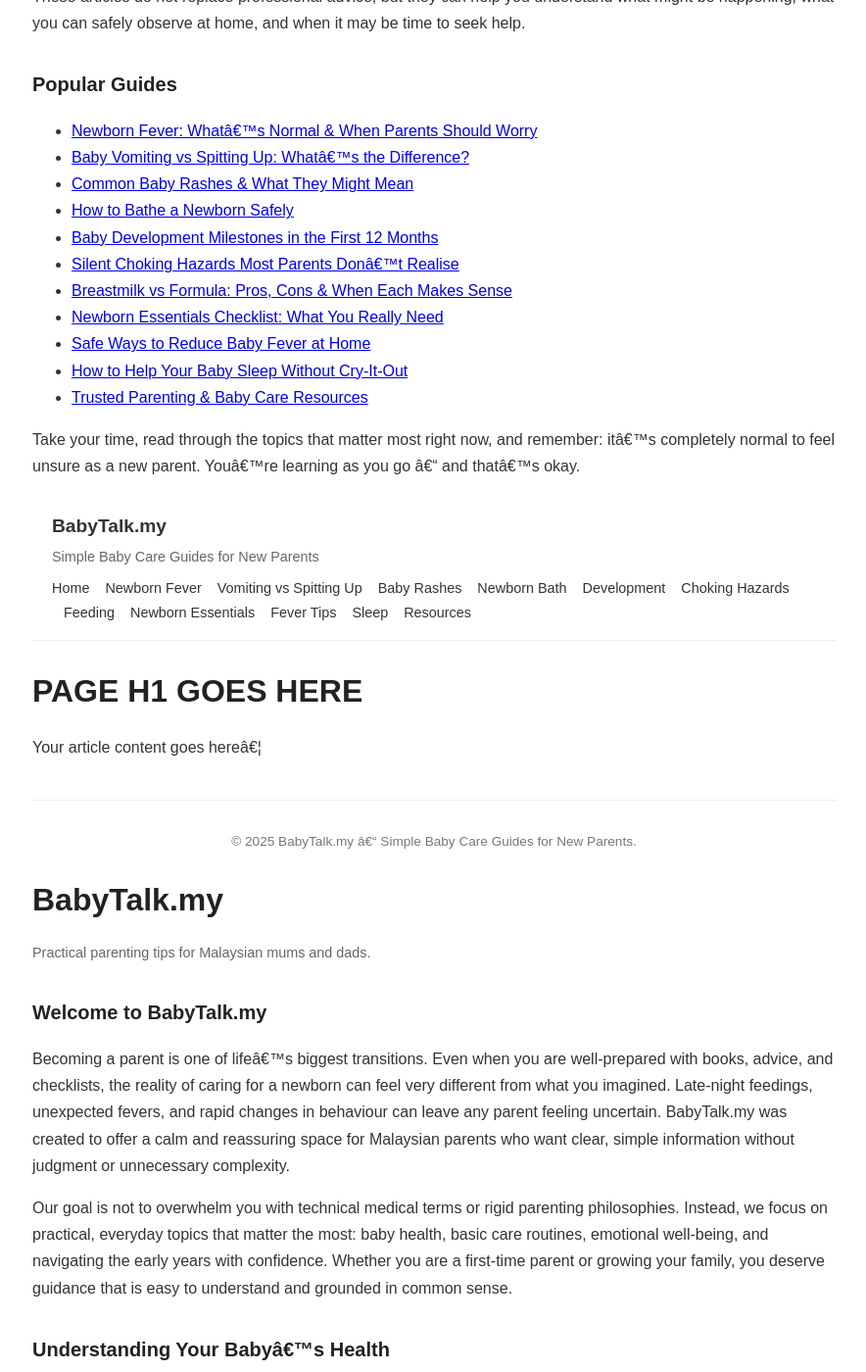
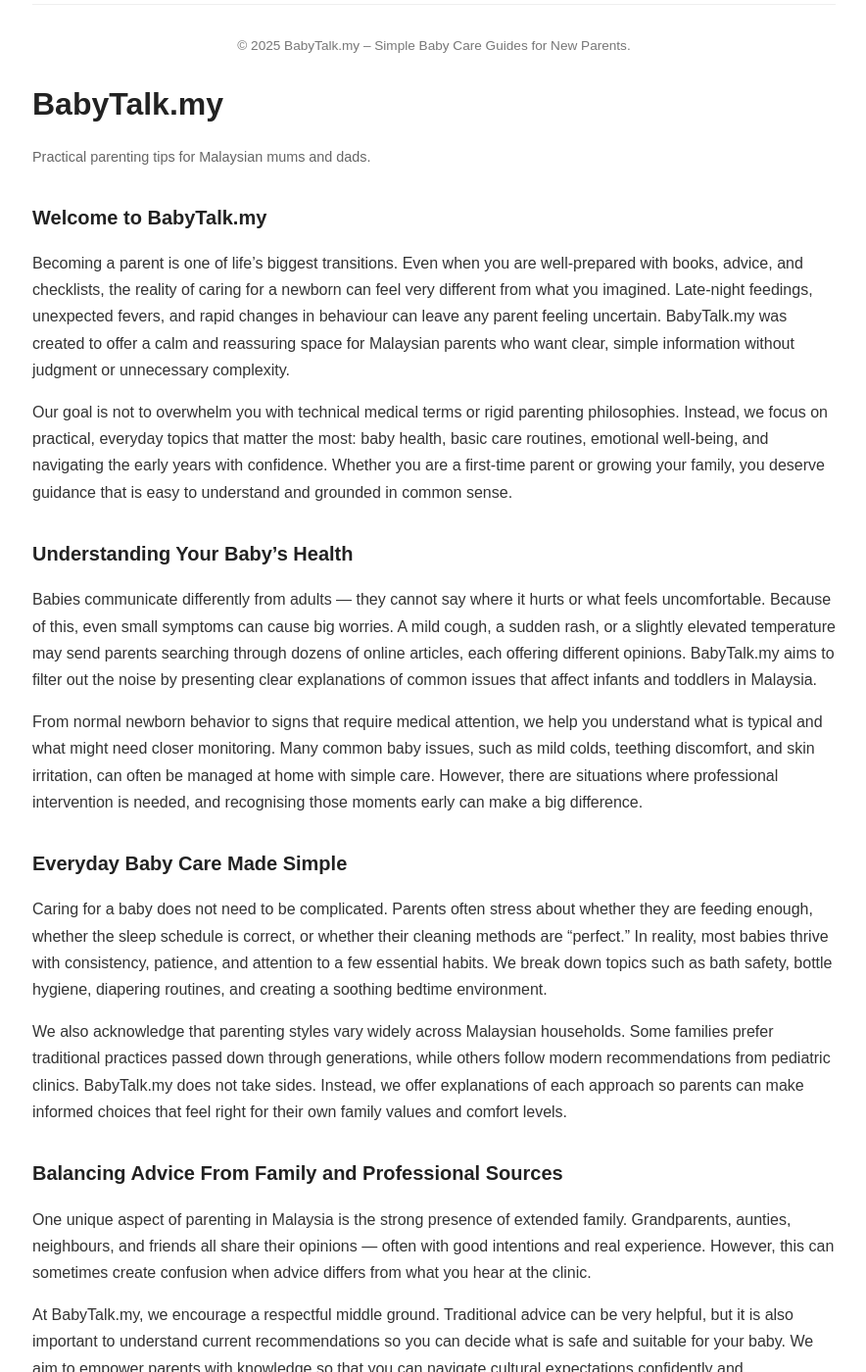
Before and after one commit to simyan-creator/babytalk, a Jekyll site: the page index.html, which Jekyll copies as it is, in a window 1280 px wide and 1400 px high, scrolled down 225 px. Shown: the whole window at 98% size, without its empty margins (197-1081 px from the left). Built offline with Jekyll 4.4.1, drawn with Linux system fonts in a browser that asks for light colours; some of the changed text lies outside the part shown.

Commit message:
Update index.html

```diff
--- a/index.html
+++ b/index.html
@@ -1,41 +1,3 @@
-<title>BabyTalk.my – Simple Baby Care Guides for New Parents</title>
-<meta name="description" content="BabyTalk.my shares simple, practical baby care guides for new parents, including newborn fever, feeding, sleep, rashes and everyday safety." />
-
-<main>
-  <h1>Welcome to BabyTalk.my</h1>
-
-  <p>
-    BabyTalk.my is a simple collection of baby care guides written in plain language for new parents.
-    Here you’ll find easy-to-follow explanations on common worries in the first year of life – from fever and rashes
-    to sleep, feeding and everyday safety.
-  </p>
-
-  <p>
-    These articles do not replace professional advice, but they can help you understand what might be happening,
-    what you can safely observe at home, and when it may be time to seek help.
-  </p>
-
-  <h2>Popular Guides</h2>
-  <ul>
-    <li><a href="/newborn-fever-guide.html">Newborn Fever: What’s Normal &amp; When Parents Should Worry</a></li>
-    <li><a href="/baby-vomiting-vs-spitting-up.html">Baby Vomiting vs Spitting Up: What’s the Difference?</a></li>
-    <li><a href="/baby-rashes-guide.html">Common Baby Rashes &amp; What They Might Mean</a></li>
-    <li><a href="/how-to-bathe-a-newborn.html">How to Bathe a Newborn Safely</a></li>
-    <li><a href="/baby-development-milestones.html">Baby Development Milestones in the First 12 Months</a></li>
-    <li><a href="/silent-choking-hazards.html">Silent Choking Hazards Most Parents Don’t Realise</a></li>
-    <li><a href="/breastmilk-vs-formula.html">Breastmilk vs Formula: Pros, Cons &amp; When Each Makes Sense</a></li>
-    <li><a href="/newborn-essentials-checklist.html">Newborn Essentials Checklist: What You Really Need</a></li>
-    <li><a href="/reduce-baby-fever-at-home.html">Safe Ways to Reduce Baby Fever at Home</a></li>
-    <li><a href="/help-baby-sleep-without-cry-it-out.html">How to Help Your Baby Sleep Without Cry-It-Out</a></li>
-    <li><a href="/resources.html">Trusted Parenting &amp; Baby Care Resources</a></li>
-  </ul>
-
-  <p>
-    Take your time, read through the topics that matter most right now, and remember: it’s completely normal to feel
-    unsure as a new parent. You’re learning as you go – and that’s okay.
-  </p>
-</main>
-
 <!DOCTYPE html>
 <html lang="en">
 <head>
@@ -144,12 +106,7 @@
   </div>
 </header>
 
-<main>
-  <h1>PAGE H1 GOES HERE</h1>
 
-  <p>Your article content goes here…</p>
-
-</main>
 
 <footer class="site-footer">
   <p>&copy; 2025 BabyTalk.my – Simple Baby Care Guides for New Parents.</p>
```
